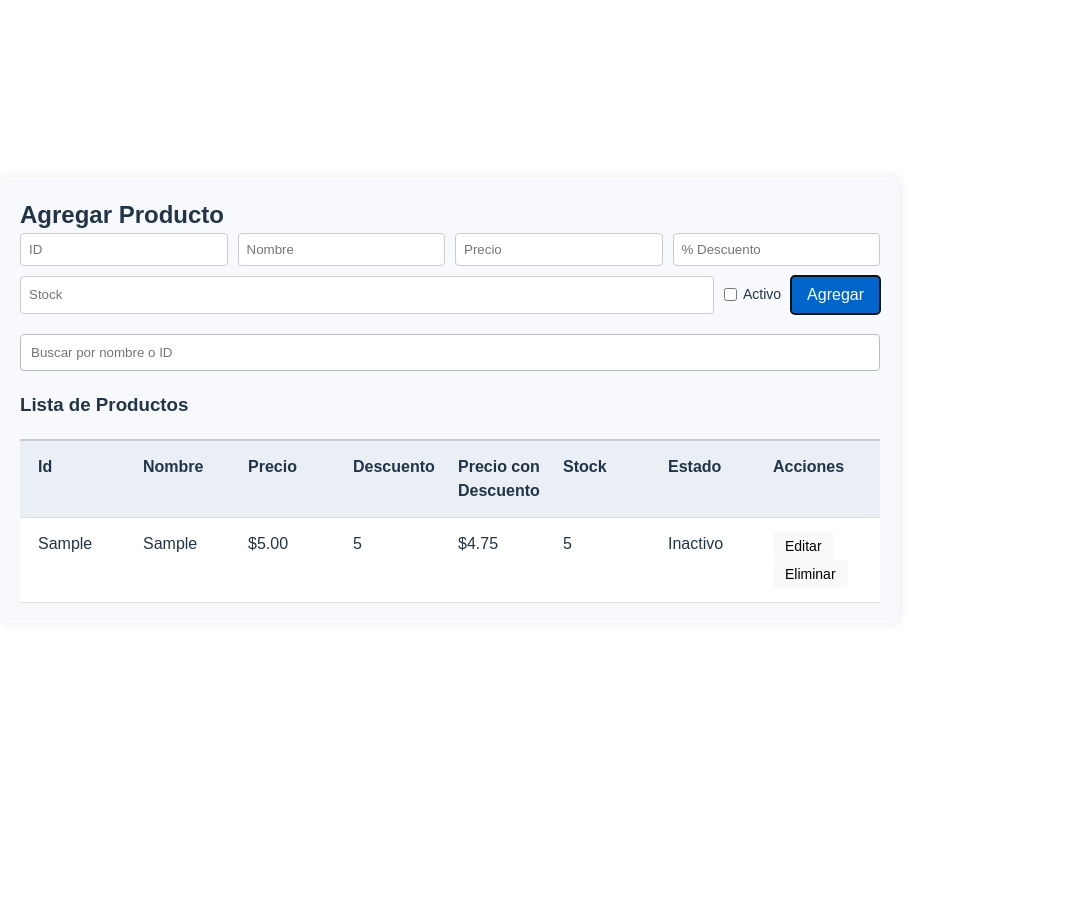
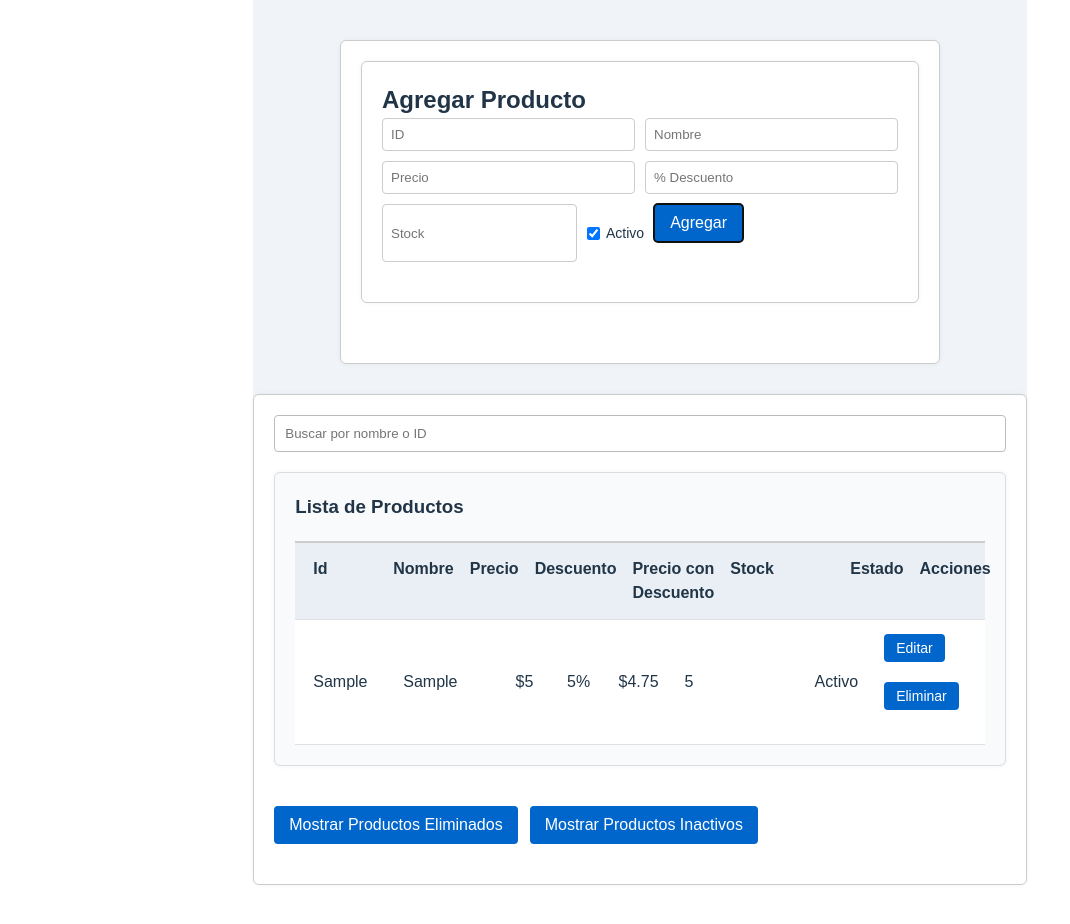
Before and after one commit to MaldonadoMatias877/TP4_PV_Grupo10, a React (Vite) app: page / in a window 1280 px wide. Both pictures are taken after typing "Sample", "Sample", "5", "5", "5" into the empty fields and a click on the button "Agregar". Shown: the top 924 px of the page, without its empty margins (0-1070 px from the left). Before the commit the page ends 800 px from the top, so only its background shows below. Built offline with nearby package versions, Linux system fonts and the light colour scheme.

Commit message:
uso del booleano para la  eliminacion de productos, mejora en la eliminacion de productos, prodcutos guardados no visibles (no activos),y arreglo del css para una mejor vista de la lista y el formualrio by FloresMauro

```diff
--- a/src/assets/component/Objetos.jsx
+++ b/src/assets/component/Objetos.jsx
@@ -1,9 +1,7 @@
 import React, { useState, useMemo, useCallback } from 'react';
 import '../styles/objetos.css';
-
 import ProductForm from '../component/modificacionP';
 import ProductList from '../component/ProductList';
-
 
 const Objetos = () => {
   const [producto, setProducto] = useState({
@@ -12,19 +10,23 @@ const Objetos = () => {
     precio: '',
     descuento: '',
     stock: '',
+    activo: true,
   });
 
   const [productos, setProductos] = useState([]);
+  const [productosInactivos, setProductosInactivos] = useState([]);
   const [busqueda, setBusqueda] = useState('');
   const [modoEdicion, setModoEdicion] = useState(false);
   const [productoEditandoId, setProductoEditandoId] = useState(null);
+  const [mostrarEliminados, setMostrarEliminados] = useState(false);
+  const [mostrarInactivos, setMostrarInactivos] = useState(false);
 
   const guardarCambios = () => {
     const actualizados = productos.map((p) =>
       p.id === productoEditandoId ? { ...producto } : p
     );
     setProductos(actualizados);
-    setProducto({ id: '', nombre: '', precio: '', descuento: '', stock: '' });
+    setProducto({ id: '', nombre: '', precio: '', descuento: '', stock: '', activo: true });
     setModoEdicion(false);
     setProductoEditandoId(null);
   };
@@ -54,33 +56,68 @@ const Objetos = () => {
       alert('Por favor completa todos los campos.');
       return;
     }
-
     const nuevoProducto = { ...producto };
-    const nuevosProductos = [...productos, nuevoProducto];
-    setProductos(nuevosProductos);
-    setProducto({ id: '', nombre: '', precio: '', descuento: '', stock: '' });
+    if (nuevoProducto.activo) {
+      setProductos(prevProductos => [...prevProductos, nuevoProducto]);
+    } else {
+      setProductosInactivos(prevInactivos => [...prevInactivos, nuevoProducto]);
+    }
+    setProducto({ id: '', nombre: '', precio: '', descuento: '', stock: '', activo: true });
   };
 
-  // Filtrado con useMemo
-  const productosFiltrados = useMemo(() => {
-    const valorBuscado = busqueda.toLowerCase();
-    return productos.filter((p) =>
-      p.id.toLowerCase().includes(valorBuscado) ||
-      p.nombre.toLowerCase().includes(valorBuscado)
-    );
-  }, [productos, busqueda]);
-
-  //Eliminar con useCallback
   const eliminarProducto = useCallback((id) => {
-    if (confirm('¿Estás seguro de eliminar este producto?')) {
+    if (confirm('¿Estás seguro de eliminar este producto visualmente?')) {
       setProductos((prevProductos) =>
-        prevProductos.filter((p) => p.id !== id)
+        prevProductos.map((p) => (p.id === id ? { ...p, activo: false } : p))
       );
     }
   }, []);
 
+  const restaurarProducto = useCallback((id) => {
+    setProductos((prevProductos) =>
+      prevProductos.map((p) => (p.id === id ? { ...p, activo: true } : p))
+    );
+  }, []);
+
+  const activarProducto = useCallback((id) => {
+    const productoParaActivar = productosInactivos.find(p => p.id === id);
+    if (productoParaActivar) {
+      setProductos(prevProductos => [...prevProductos, { ...productoParaActivar, activo: true }]);
+      setProductosInactivos(prevInactivos => prevInactivos.filter(p => p.id !== id));
+    }
+  }, [productosInactivos]);
+
+  const productosFiltrados = useMemo(() => {
+    const valorBuscado = busqueda.toLowerCase();
+    return productos.filter(
+      (p) =>
+        p.activo &&
+        (p.id.toLowerCase().includes(valorBuscado) || p.nombre.toLowerCase().includes(valorBuscado))
+    );
+  }, [productos, busqueda]);
+
+  const productosEliminados = useMemo(() => {
+    const valorBuscado = busqueda.toLowerCase();
+    return productos.filter(
+      (p) =>
+        !p.activo &&
+        (p.id.toLowerCase().includes(valorBuscado) || p.nombre.toLowerCase().includes(valorBuscado))
+    );
+  }, [productos, busqueda]);
+
+  const productosInactivosFiltrados = useMemo(() => {
+    const valorBuscado = busqueda.toLowerCase();
+    return productosInactivos.filter(
+      (p) =>
+        (p.id.toLowerCase().includes(valorBuscado) || p.nombre.toLowerCase().includes(valorBuscado))
+    );
+  }, [productosInactivos, busqueda]);
+
   return (
+
    <div className="contenedor">
+  <div className="formulario-wrapper">
+    <div className="formulario-contenedor">
       <h2>Agregar Producto</h2>
       <ProductForm
         producto={producto}
@@ -88,8 +125,10 @@ const Objetos = () => {
         modoEdicion={modoEdicion}
         onSubmit={modoEdicion ? guardarCambios : agregarProducto}
       />
+    </div>
+  </div>
 
-      {/* Barra de búsqueda */}
+  <div className="lista-wrapper">
     <div className="busqueda">
       <input
         type="text"
@@ -99,12 +138,56 @@ const Objetos = () => {
       />
     </div>
 
+    <div className="lista-container">
       <h3>Lista de Productos</h3>
       <ProductList
         productos={productosFiltrados}
         onEditar={comenzarEdicion}
         onEliminar={eliminarProducto}
+        listType="activos"
       />
+    </div>
+
+    <button onClick={() => setMostrarEliminados(!mostrarEliminados)}>
+      {mostrarEliminados ? 'Ocultar Productos Eliminados' : 'Mostrar Productos Eliminados'}
+    </button>
+
+    {mostrarEliminados && (
+      <div className="lista-container">
+        <h3>Productos Eliminados</h3>
+        {productosEliminados.length > 0 ? (
+          <ProductList
+            productos={productosEliminados}
+            onEditar={comenzarEdicion}
+            onEliminar={eliminarProducto}
+            onRestaurar={restaurarProducto}
+            listType={"eliminados"}
+          />
+        ) : (
+          <p>No hay productos eliminados.</p>
+        )}
+      </div>
+    )}
+
+    <button onClick={() => setMostrarInactivos(!mostrarInactivos)}>
+      {mostrarInactivos ? 'Ocultar Productos Inactivos' : 'Mostrar Productos Inactivos'}
+    </button>
+
+    {mostrarInactivos && (
+      <div className="lista-container">
+        <h3>Productos Inactivos</h3>
+        {productosInactivosFiltrados.length > 0 ? (
+          <ProductList
+            productos={productosInactivosFiltrados}
+            onActivar={activarProducto}
+            listType="inactivos"
+          />
+        ) : (
+          <p>No hay productos inactivos.</p>
+        )}
+      </div>
+    )}
+  </div>
 </div>
   );
 };
--- a/src/assets/component/ProductItem.jsx
+++ b/src/assets/component/ProductItem.jsx
@@ -1,32 +1,38 @@
 import React from 'react';
 
-const ProductItem = ({producto, onEditar, onEliminar}) => {
-    const {
-        id,
-        nombre,
-        precio,
-        descuento,
-        stock,
-        estado
-    } = producto;
+const ProductItem = ({ producto, onEditar, onEliminar, onRestaurar, onActivar, listType }) => {
+  const rowClass =
+    listType === 'eliminados' ? 'product-item--eliminados' :
+    listType === 'inactivos' ? 'product-item--inactivos' :
+    '';
 
-    const precioFinal = (parseFloat(precio)- (parseFloat(precio)*parseFloat(descuento || 0)) /100).toFixed(2);
-
-    return(
-        <div className='product-item'>
-            <div className='product-cell'>{id}</div>
-            <div className='product-cell'>{nombre}</div>
-            <div className='product-cell'>${parseFloat(precio).toFixed(2)}</div>
-            <div className='product-cell'>{descuento}</div>
-            <div className='product-cell'>${precioFinal}</div>
-            <div className='product-cell'>{stock}</div>
-            <div className='product-cell'>{estado ? 'Activo' : 'Inactivo'}</div>
-            <div className='product-cell'>
-                <button onClick={() => onEditar(producto)}>Editar</button>
-                <button onClick={() => onEliminar(id)}>Eliminar</button>
-            </div>
-        </div>
-    );
+  return (
+    <div className={`product-item ${rowClass}`}>
+      <div className="product-cell">{producto.id}</div>
+      <div className="product-cell">{producto.nombre}</div>
+      <div className="product-cell">${producto.precio}</div>
+      <div className="product-cell">{producto.descuento}%</div>
+      <div className="product-cell">
+        ${(producto.precio - (producto.precio * producto.descuento) / 100).toFixed(2)}
+      </div>
+      <div className="product-cell">{producto.stock}</div>
+      <div className="product-cell">{producto.activo ? 'Activo' : 'Inactivo'}</div>
+      <div className="product-cell">
+        {listType === 'activos' && (
+          <>
+            <button onClick={() => onEditar(producto)}>Editar</button>
+            <button onClick={() => onEliminar(producto.id)}>Eliminar</button>
+          </>
+        )}
+        {listType === 'eliminados' && (
+          <button onClick={() => onRestaurar(producto.id)}>Restaurar</button>
+        )}
+        {listType === 'inactivos' && (
+          <button onClick={() => onActivar(producto.id)}>Activar</button>
+        )}
+      </div>
+    </div>
+  );
 };
 
 export default ProductItem;
--- a/src/assets/component/ProductList.jsx
+++ b/src/assets/component/ProductList.jsx
@@ -1,7 +1,7 @@
 import React from 'react';
 import ProductItem from './ProductItem';
 
-const ProductList = ({ productos, onEditar, onEliminar }) => {
+const ProductList = ({ productos, onEditar, onEliminar, onRestaurar, onActivar, listType }) => {
   return (
     <div className='lista-product-list'>
       <div className='product-header'>
@@ -20,6 +20,9 @@ const ProductList = ({ productos, onEditar, onEliminar }) => {
           producto={producto}
           onEditar={onEditar}
           onEliminar={onEliminar}
+          onRestaurar={onRestaurar}
+          onActivar={onActivar}
+          listType={listType}
         />
       ))}
     </div>
--- a/src/assets/component/modificacionP.jsx
+++ b/src/assets/component/modificacionP.jsx
@@ -42,8 +42,8 @@ const ProductForm = ({ producto, handleChange, modoEdicion, onSubmit }) => {
       <label className="checkbox-label">
         <input
           type="checkbox"
-          name="estado"
-          checked={producto.estado || false}
+          name="activo"
+          checked={producto.activo || false}
           onChange={handleChange}
         />
         Activo
--- a/src/assets/styles/objetos.css
+++ b/src/assets/styles/objetos.css
@@ -11,9 +11,22 @@
   max-width: 900px;
   margin: 40px auto;
   padding: 20px;
-    background-color: #f7f9fc;
+  background-color: #f0f4f8; /* gris muy claro agradable */
   border-radius: 8px;
   box-shadow: 0 0 10px rgba(0, 0, 0, 0.1);
+}
+
+/* Contenedor del formulario */
+.formulario-contenedor {
+  margin-bottom: 40px;  /* Más espacio abajo para separar */
+  padding: 20px;
+  background-color: #ffffff; /* fondo blanco */
+  border: 1px solid #ccc;
+  border-radius: 6px;
+  box-shadow: 0 0 5px rgba(0,0,0,0.05);
+  max-width: 600px; /* ancho máximo para no ser tan ancho */
+  margin-left: auto;
+  margin-right: auto;
 }
 
 /* Formularios */
@@ -31,6 +44,7 @@
   border: 1px solid #ccc;
   border-radius: 4px;
 }
+
 
 .formulario .checkbox-label {
   display: flex;
@@ -55,7 +69,7 @@
 
 /* Buscador */
 .busqueda {
-    margin: 20px 0;
+  margin-bottom: 20px;
 }
 
 .busqueda input {
@@ -63,6 +77,17 @@
   padding: 10px;
   border: 1px solid #bbb;
   border-radius: 4px;
+}
+
+/* Contenedor para las listas */
+.lista-container {
+  background-color: #f9fafc; /* gris muy clarito distinto del formulario */
+  border: 1px solid #ddd;
+  border-radius: 6px;
+  padding: 20px;
+  box-shadow: 0 0 5px rgba(0,0,0,0.05);
+  max-width: 900px;
+  margin: 0 auto 40px auto; /* centrado horizontal, margen abajo */
 }
 
 /* Lista de productos */
@@ -120,9 +145,27 @@ color: white;
   background-color: #cc0000;
 }
 
+/* Botones Mostrar/Ocultar generales */
+button {
+  margin-right: 12px;
+  margin-bottom: 20px;
+  padding: 10px 15px;
+  background-color: #0066cc;
+  color: white;
+  border: none;
+  border-radius: 4px;
+  cursor: pointer;
+  transition: background-color 0.2s ease;
+}
+
+button:hover {
+  background-color: #004d99;
+}
+
 /* Responsive */
 @media (max-width: 768px) {
-.product-header, .product-item {
+  .product-header,
+  .product-item {
     flex-direction: column;
   }
 
@@ -134,3 +177,93 @@ background-color: #cc0000;
     flex-direction: column;
   }
 }
+
+/* Estados de productos */
+.product-item--eliminados {
+  background-color: #ffe0e0; /* Rojo claro */
+  color: #b30000;
+}
+
+.product-item--inactivos {
+  background-color: #c0c0c0; /* Gris más oscuro pero agradable */
+  color: #555;
+}
+
+body, html {
+  height: 100%;
+  margin: 0;
+  padding: 0;
+  display: flex;
+  justify-content: center;
+  align-items: flex-start; /* o center si quieres vertical centrado también */
+  background-color: #f0f4f8;
+  font-family: Arial, sans-serif;
+  min-height: 100vh;
+}
+.contenedor {
+  padding: 0;
+  background-color: transparent;
+  box-shadow: none;
+  border-radius: 0;
+  display: flex;
+  flex-direction: column;
+  gap: 30px; /* espacio entre formulario y lista */
+}
+
+/* Wrapper del formulario con fondo, borde y sombra propios */
+.formulario-wrapper {
+  background-color: #ffffff;
+  border: 1px solid #ccc;
+  border-radius: 6px;
+  padding: 20px;
+  box-shadow: 0 0 5px rgba(0,0,0,0.05);
+  max-width: 600px;
+  margin: 0 auto; /* centrar */
+}
+
+/* Wrapper de la lista con fondo, borde y sombra propios */
+.lista-wrapper {
+  background-color: #ffffff;
+  border: 1px solid #ccc;
+  border-radius: 6px;
+  padding: 20px;
+  box-shadow: 0 0 5px rgba(0,0,0,0.05);
+  max-width: 1000px;
+  margin: 0 auto 40px auto; /* centrar con margen abajo */
+}
+.formulario input[name="stock"] {
+  flex: 0 0 80px; }
+  .product-header .product-cell:nth-child(1),
+.product-item .product-cell:nth-child(1) {
+  flex: 0 0 80px; /* ej: ID pequeño */
+}
+
+.product-header .product-cell:nth-child(2),
+.product-item .product-cell:nth-child(2) {
+  flex: 2 1 300px; /* nombre producto más ancho */
+}
+
+.product-header .product-cell:nth-child(3),
+.product-item .product-cell:nth-child(3) {
+  flex: 1 1 100px; /* precio */
+}
+
+.product-header .product-cell:nth-child(4),
+.product-item .product-cell:nth-child(4) {
+  flex: 1 1 100px; /* descuento */
+}
+
+.product-header .product-cell:nth-child(5),
+.product-item .product-cell:nth-child(5) {
+  flex: 1 1 80px; /* stock */
+}
+
+.product-header .product-cell:nth-child(6),
+.product-item .product-cell:nth-child(6) {
+  flex: 0 0 120px; /* acciones, botones */
+}
+.product-item {
+  display: flex;
+  align-items: center;
+  gap: 10px;
+}
```
Lines whose indentation alone changed are shown as unchanged.
